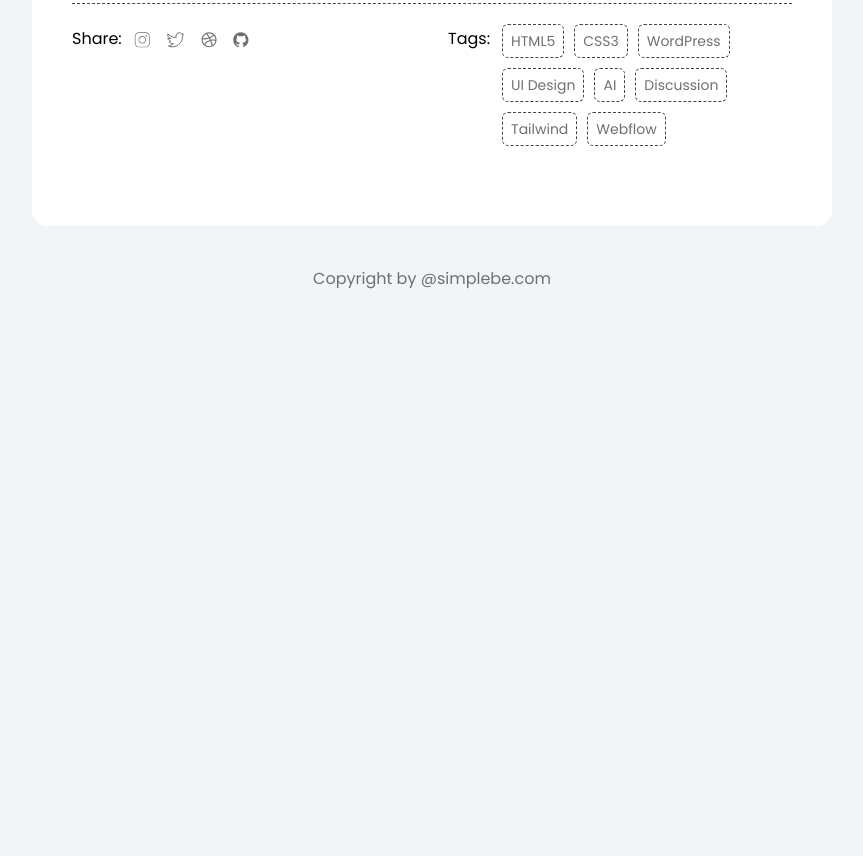
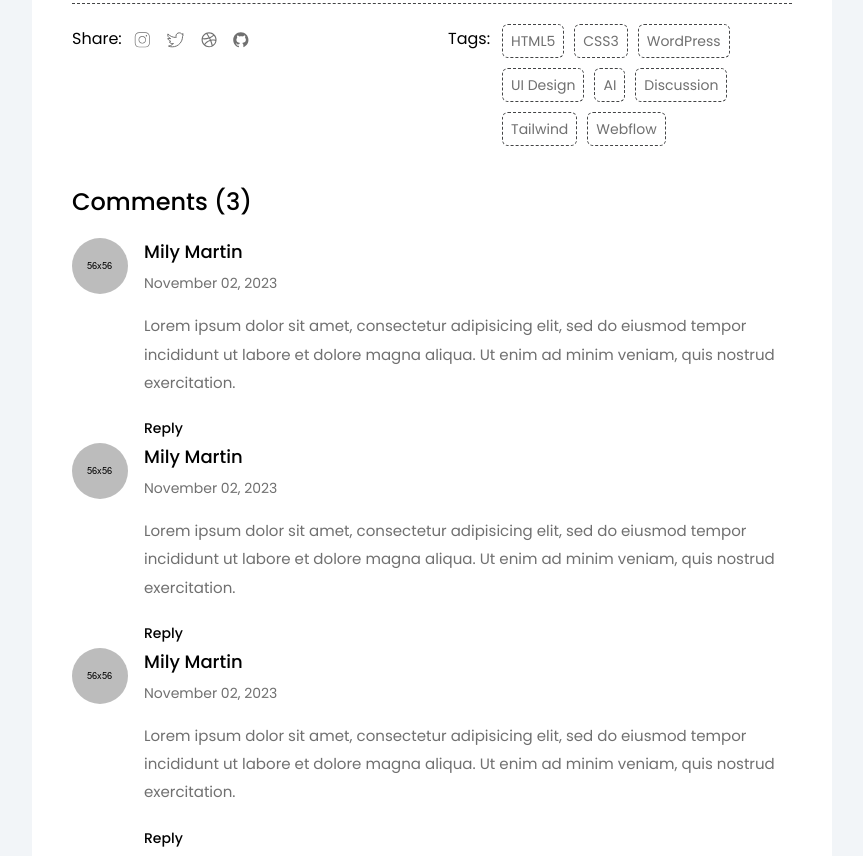
Before and after one commit to gmgb/gabriellegayno, a website built with Vite: page article-details.html in a window 1280 px wide. Shown: the part 1671-2527 px from the top of the page, without its empty margins (328-1191 px from the left). Before the commit the page ends 1989 px from the top, so only its background shows below. Built offline with nearby package versions, Linux system fonts and the light colour scheme.

```diff
--- a/article-details.html
+++ b/article-details.html
@@ -601,7 +601,7 @@
                             </div>
                         </div>
 
-                        <!--<div class="comments">
+                        <div class="comments">
                             <h3 class="mb-5 text-2xl font-medium text-black dark:text-white">
                                 Comments (3)
                             </h3>
@@ -736,7 +736,7 @@
                                     </button>
                                 </div>
                             </form>
-                        </div> -->
+                        </div>
                     </div>
 
                 </div>
```
